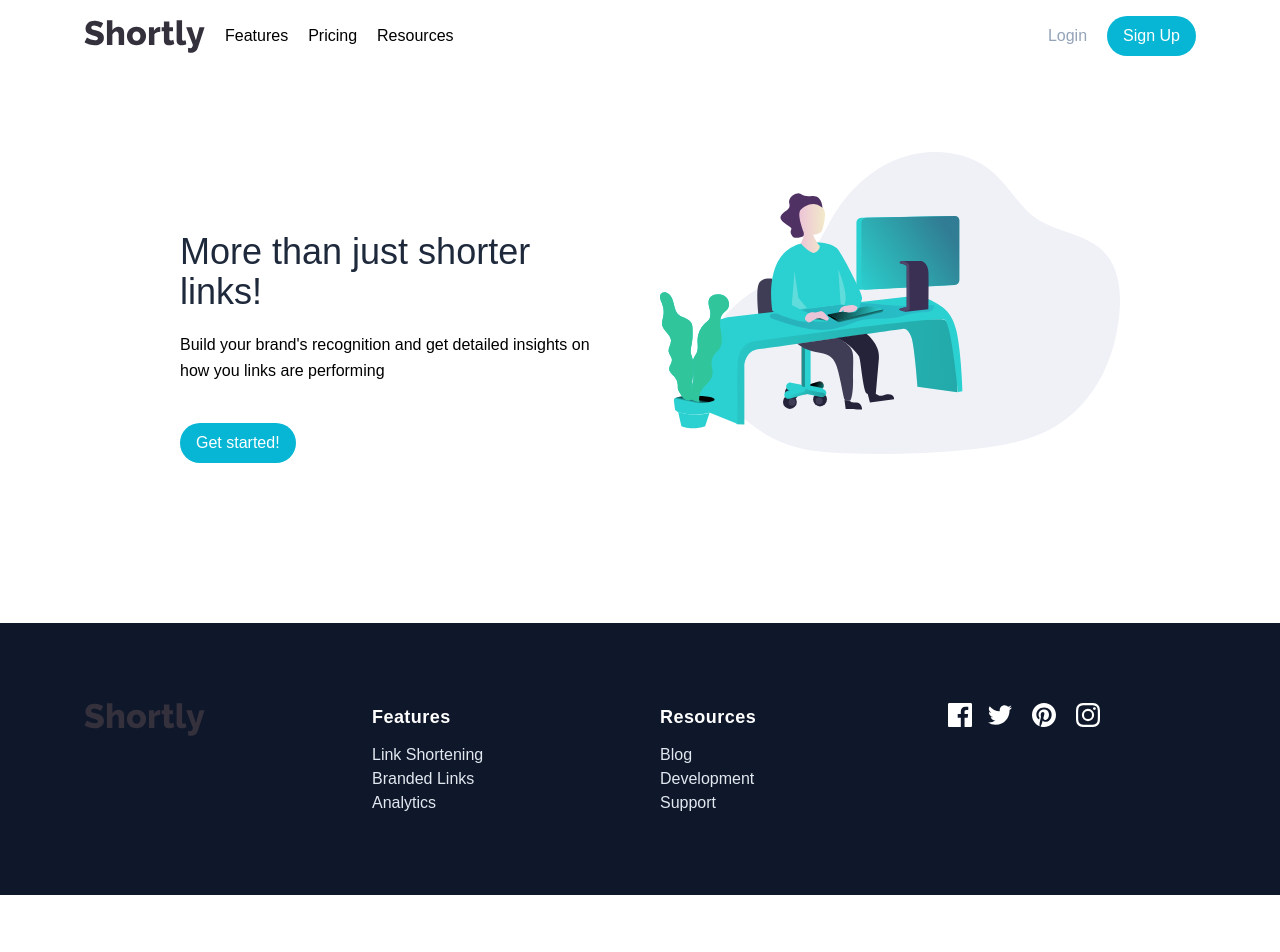
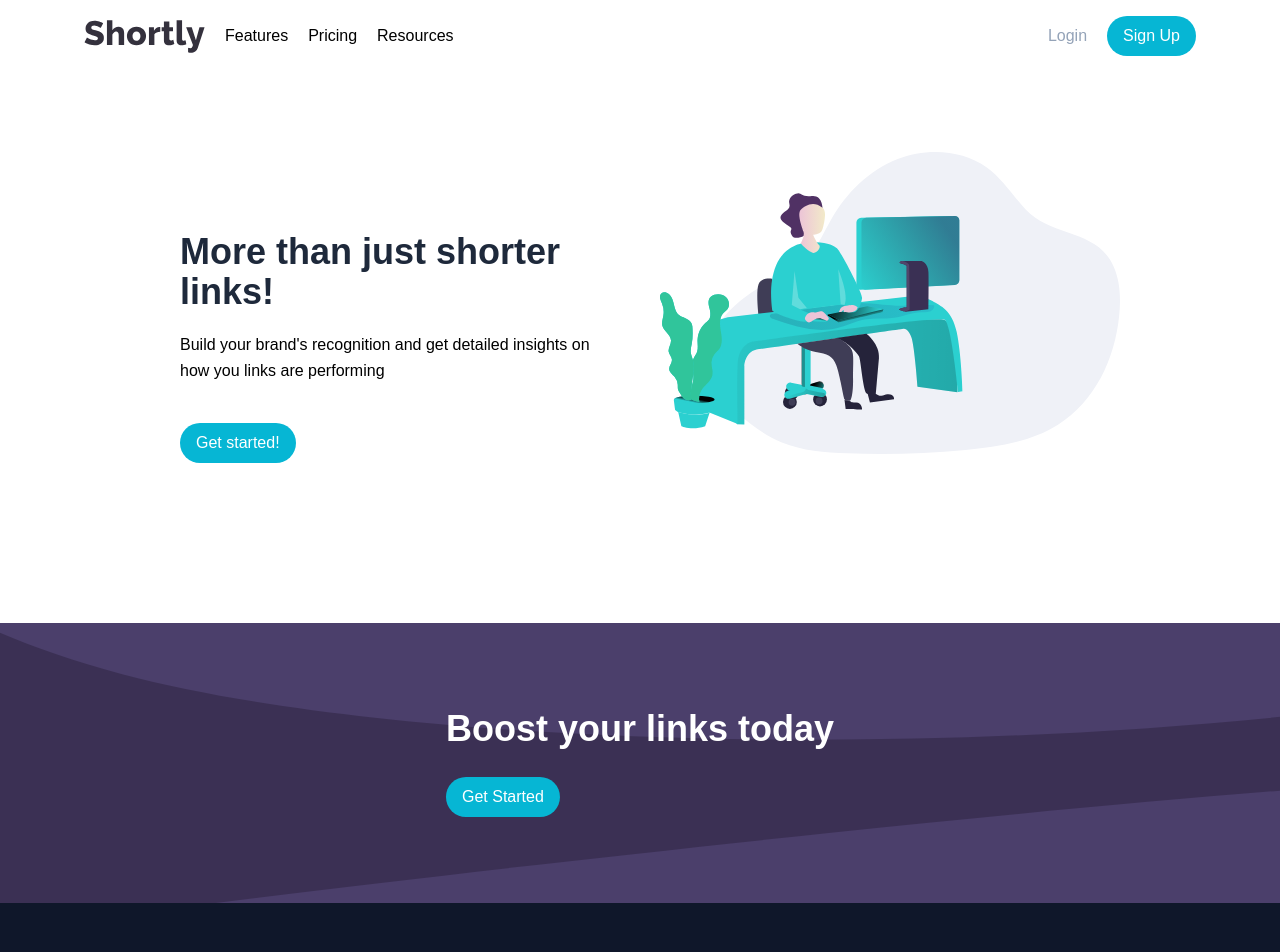
Before and after one commit to KatarinaPli/url-shortener-react, a React (Create React App) app: page / in a window 1280 px wide. Shown: the top 952 px of the page. Before the commit the page ends 895 px from the top, so only its background shows below. Built offline with nearby package versions, Linux system fonts and the light colour scheme.

Commit message:
Added Boost component

```diff
--- a/src/App.js
+++ b/src/App.js
@@ -2,12 +2,14 @@ import Header from "./components/Header";
 import Showcase from "./components/Showcase";
 import Footer from "./components/Footer";
 import "./index.css";
+import Boost from "./components/Boost";
 
 export default function App() {
   return (
     <div className="App">
       <Header />
       <Showcase />
+      <Boost />
       <Footer />
     </div>
   );
--- a/src/components/Boost.js
+++ b/src/components/Boost.js
@@ -0,0 +1,22 @@
+import React from "react";
+import bgMobile from "../img/bg-boost-mobile.svg";
+import bgDesktop from "../img/bg-boost-desktop.svg";
+
+export default function Boost() {
+  return (
+    <section className="Boost">
+      <article>
+        <source media="(min-width: 768px)" srcSet={bgDesktop} />
+        <img src={bgMobile} alt="Disign" />
+      </article>
+      <article className="inside-boost">
+        <h2 className="text-white mb-7 text-4xl font-bold text-center">
+          Boost your links today
+        </h2>{" "}
+        <button className="btn-defsett rounded-full">
+          Get Started
+        </button>
+      </article>
+    </section>
+  );
+}
--- a/src/components/Showcase.js
+++ b/src/components/Showcase.js
@@ -5,7 +5,7 @@ export default function Showcase() {
   return (
     <section className="grid grid-cols-1 gap-5 md:grid-cols-2 md:gap-10 mx-5 lg:mx-40 my-20 lg:my-30">
       <article className="max-width py-10 lg:py-20 text-center lg:text-left">
-        <h1 className="mb-5 text-4xl text-slate-800">
+        <h1 className="mb-5 text-4xl text-slate-800 font-bold">
           More than just shorter links!
         </h1>
         <p className="mb-10">
--- a/src/index.css
+++ b/src/index.css
@@ -22,17 +22,16 @@ body {
   -moz-osx-font-smoothing: grayscale;
 }
 .max-width {
-
-      padding-left: 1.25rem/* 20px */;
-    padding-right: 1.25rem/* 20px */;
+  padding-left: 20px;
+  padding-right: 20px;
 }
 
 .btn-defsett {
   background-color: #06b6d4;
-  padding-top: 0.5rem /* 8px */;
-  padding-bottom: 0.5rem /* 8px */;
-  padding-left: 1rem /* 16px */;
-  padding-right: 1rem /* 16px */;
+  padding-top: 8px;
+  padding-bottom: 8px;
+  padding-left: 16px;
+  padding-right: 16px;
   --tw-text-opacity: 1;
   color: rgb(255 255 255 / var(--tw-text-opacity));
   transition-duration: 150ms;
@@ -41,10 +40,21 @@ body {
 .btn-cta:hover {
   opacity: 0.75;
 }
-
-
-
-
+.Boost {
+  background-color: hsl(257, 27%, 26%);
+  height: 280px;
+  position: relative;
+}
+.Boost img {
+  width: 100%;
+  height: 280px;
+}
+.Boost .inside-boost {
+  position: absolute;
+  top: 50%;
+  left: 50%;
+  transform: translate(-50%, -50%);
+}
 @media (min-width: 1024px) {
   .max-width {
     margin-left: auto;
@@ -53,7 +63,7 @@ body {
 }
 @media (min-width: 1280px) {
   .max-width {
-        max-width: 72rem/* 1152px */;
+    max-width: 72rem /* 1152px */;
   }
 }
 @media (min-width: 1536px) {
```
Lines whose indentation alone changed are shown as unchanged.
